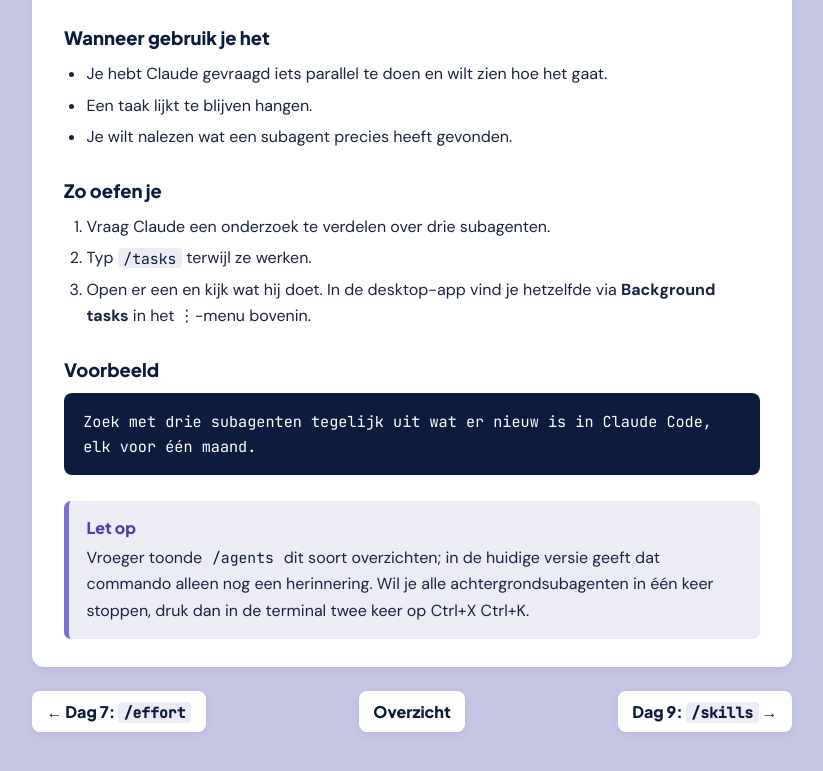
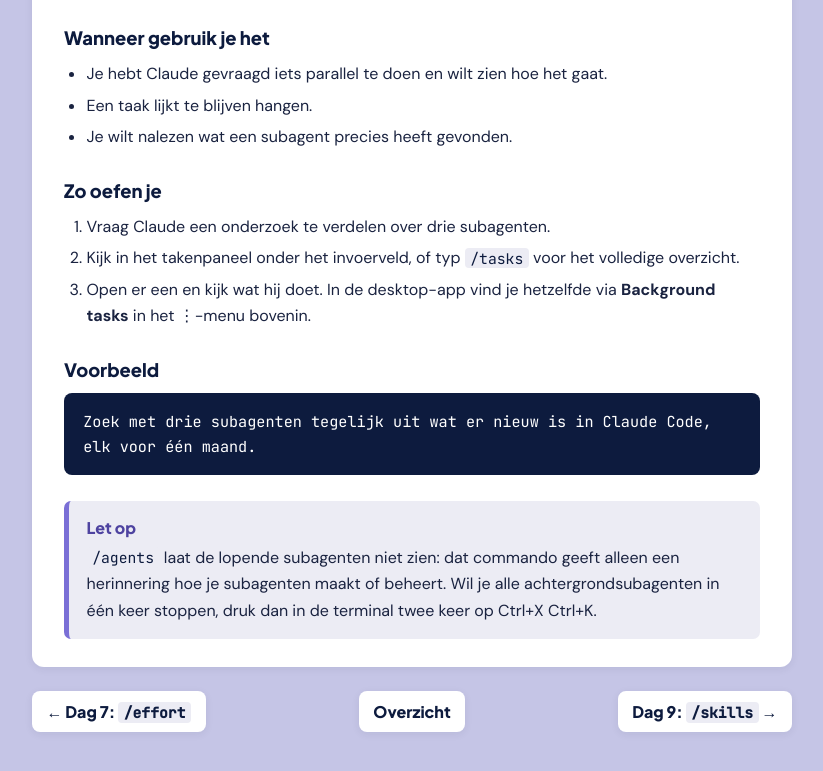
Before and after one commit to ilsedev/claude-leren, a plain HTML site: page cheat-sheet/dag-8/index.html in a window 1280 px wide. Shown: the part 475-1246 px from the top of the page, without its empty margins (228-1051 px from the left). Drawn offline with Linux system fonts and the light colour scheme.

Commit message:
Cheat sheet: xhigh bij /effort, takenpaneel en /agents bij /tasks
Co-Authored-By: Claude Opus 5.5 <noreply@anthropic.com>

```diff
--- a/cheat-sheet/dag-8/index.html
+++ b/cheat-sheet/dag-8/index.html
@@ -19,10 +19,10 @@
 <h2>Wanneer gebruik je het</h2>
 <ul><li>Je hebt Claude gevraagd iets parallel te doen en wilt zien hoe het gaat.</li><li>Een taak lijkt te blijven hangen.</li><li>Je wilt nalezen wat een subagent precies heeft gevonden.</li></ul>
 <h2>Zo oefen je</h2>
-<ol><li>Vraag Claude een onderzoek te verdelen over drie subagenten.</li><li>Typ <code>/tasks</code> terwijl ze werken.</li><li>Open er een en kijk wat hij doet. In de desktop-app vind je hetzelfde via <b>Background tasks</b> in het ⋮-menu bovenin.</li></ol>
+<ol><li>Vraag Claude een onderzoek te verdelen over drie subagenten.</li><li>Kijk in het takenpaneel onder het invoerveld, of typ <code>/tasks</code> voor het volledige overzicht.</li><li>Open er een en kijk wat hij doet. In de desktop-app vind je hetzelfde via <b>Background tasks</b> in het ⋮-menu bovenin.</li></ol>
 <h2>Voorbeeld</h2>
 <pre class="voorbeeld">Zoek met drie subagenten tegelijk uit wat er nieuw is in Claude Code, elk voor één maand.</pre>
-<div class="tip"><b>Let op</b>Vroeger toonde <code>/agents</code> dit soort overzichten; in de huidige versie geeft dat commando alleen nog een herinnering. Wil je alle achtergrondsubagenten in één keer stoppen, druk dan in de terminal twee keer op Ctrl+X Ctrl+K.</div>
+<div class="tip"><b>Let op</b><code>/agents</code> laat de lopende subagenten niet zien: dat commando geeft alleen een herinnering hoe je subagenten maakt of beheert. Wil je alle achtergrondsubagenten in één keer stoppen, druk dan in de terminal twee keer op Ctrl+X Ctrl+K.</div>
 </article>
 <nav class="dagnav"><a class="vorige" href="../dag-7/">← Dag 7: <code>/effort</code></a><a class="overzicht" href="../">Overzicht</a><a class="volgende" href="../dag-9/">Dag 9: <code>/skills</code> →</a></nav>
 </div></main>
```
Also changed, not shown: cheat-sheet/dag-7/index.html (+1 -1 lines).
